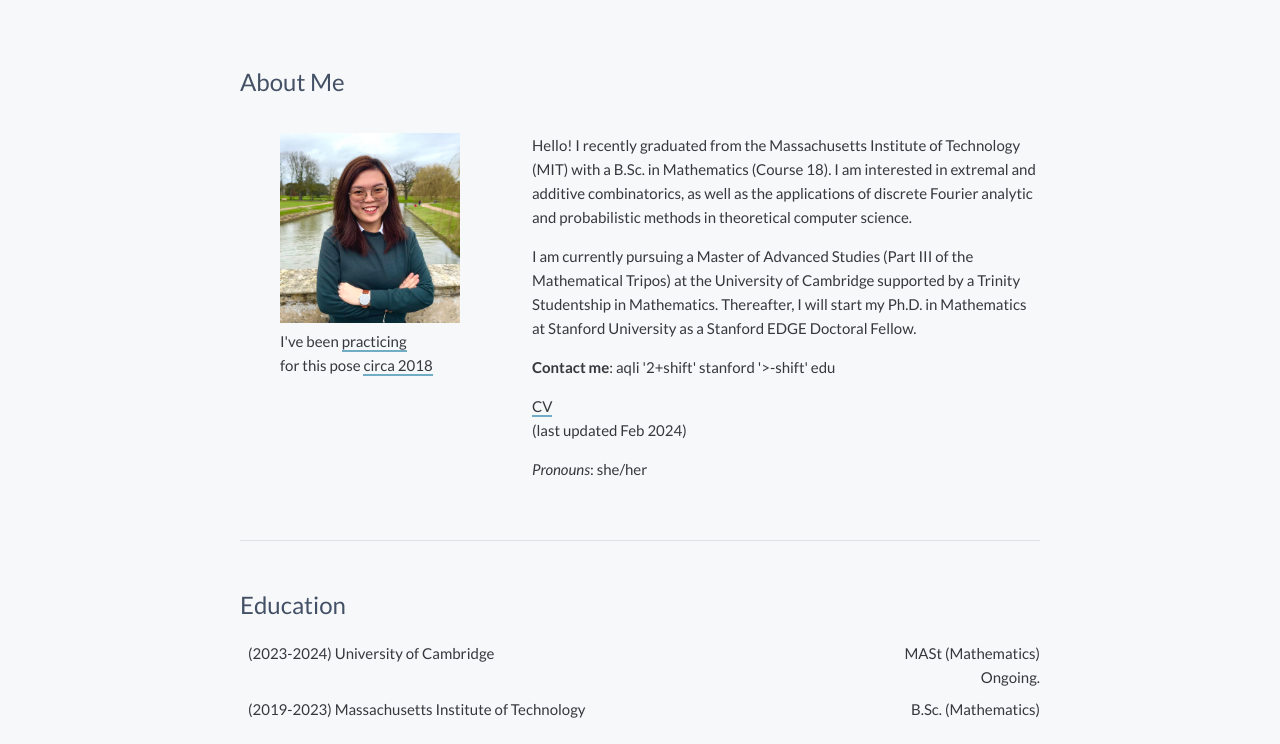
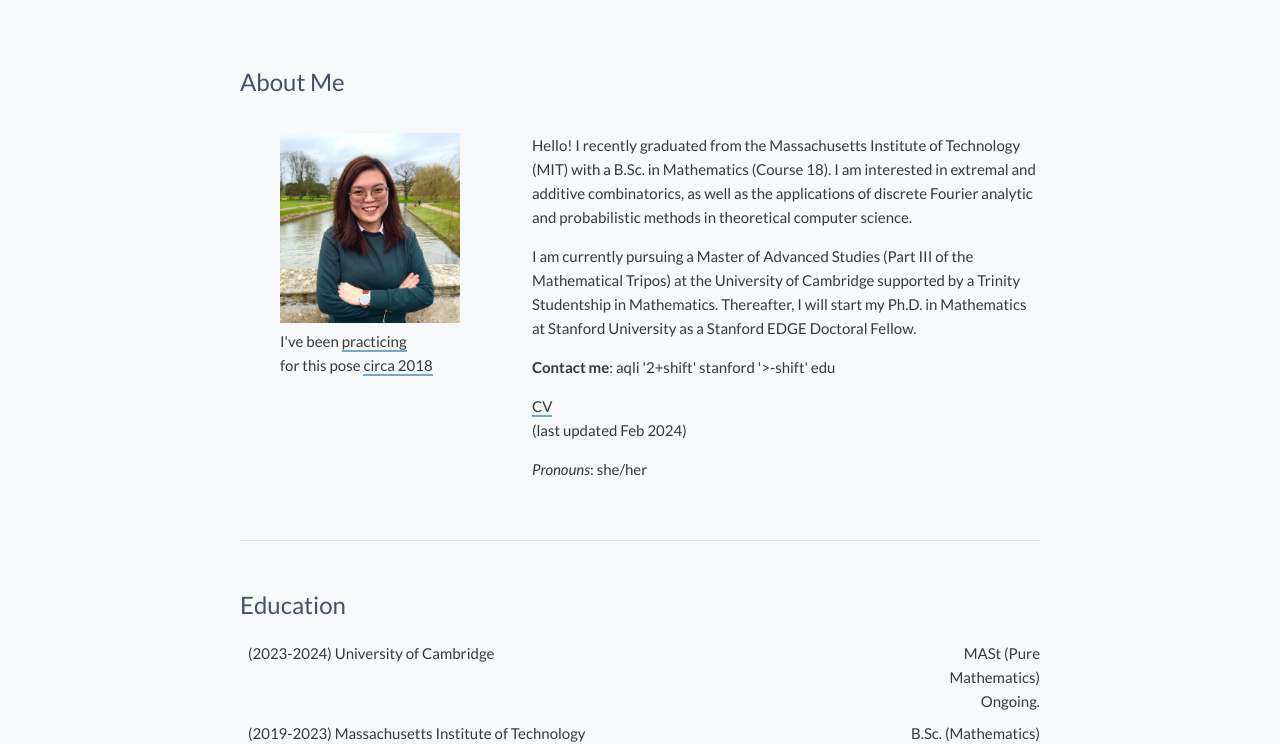
Before and after one commit to aqlithium/anqili, a plain HTML site: page index.html in a window 1280 px wide. Shown: the part 62-806 px from the top of the page. Drawn offline with Linux system fonts and the light colour scheme.

Commit message:
Update index.html

```diff
--- a/index.html
+++ b/index.html
@@ -44,7 +44,7 @@
                     (2023-2024) University of Cambridge
                 </div>
                 <div class="date-cell">
-                    MASt (Mathematics) Ongoing.
+                    MASt (Pure Mathematics) Ongoing.
                 </div>
             </div>
         </div>
```
